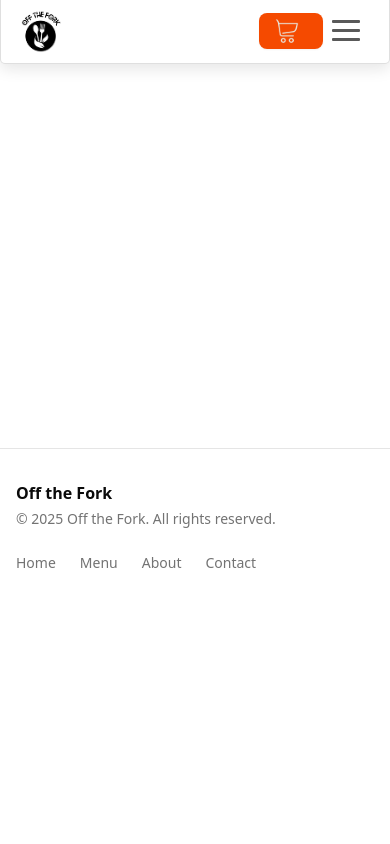
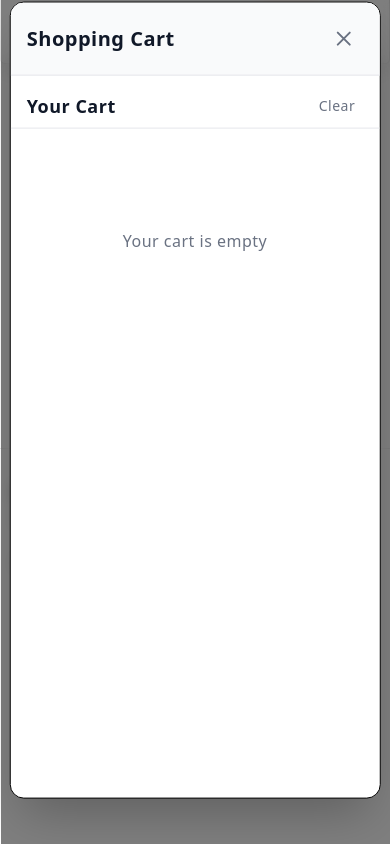
Before and after one commit to wwheastie/off-the-fork-client, a Next.js app: page /cart in a window 390 px wide. Both pictures are taken after a click on the button 291 px from the left and 31 px from the top of the page. Built offline with nearby package versions, Linux system fonts and the light colour scheme.

Commit message:
Integrating Fernandos Code
I got Fernandos code to integrate to the button functionality on the cart. Still a lot of adjustments need to be done. But the first step is done.

```diff
--- a/app/cart/CartProductItem.js
+++ b/app/cart/CartProductItem.js
@@ -37,7 +37,7 @@ export default function CartProductItem({ item, onRemove }) {
       {/* Product Image */}
       <div className="flex-shrink-0 self-center sm:self-start">
         <Image
-          src={item.image || "/placeholder-food.svg"}
+          src={item.imageUrl || "/placeholder-food.svg"}
           alt={item.name}
           width={80}
           height={80}
--- a/app/cart/OrderDetailsSelection.js
+++ b/app/cart/OrderDetailsSelection.js
@@ -1,5 +1,5 @@
 import React, { useState } from "react";
-import { Button } from "../../../components/ui/button";
+import { Button } from "../../components/ui/button";
 
 export default function OrderDetailsSection({ total }) {
   const [selectedTip, setSelectedTip] = useState(0);
--- a/app/cart/ShoppingCart.js
+++ b/app/cart/ShoppingCart.js
@@ -1,7 +1,7 @@
 import React, { useState } from "react";
-import { Button } from "../../../components/ui/button";
+import { Button } from "../../components/ui/button";
 import CartProductItem from "./CartProductItem";
-import OrderDetailsSection from "./OrderDetailsSection";
+import OrderDetailsSection from "./OrderDetailsSelection.js";
 
 export default function ShoppingCart({
   isOpen,
@@ -11,13 +11,10 @@ export default function ShoppingCart({
   onClear,
 }) {
   const [showOrderDetails, setShowOrderDetails] = useState(false);
-
+  console.log(cartItems);
   if (!isOpen) return null;
 
-  const total = cartItems.reduce(
-    (sum, item) => sum + item.price * item.quantity,
-    0
-  );
+  const total = cartItems.reduce((sum, item) => sum + item?.price * 1, 0);
 
   const handleProceedToCheckout = () => {
     setShowOrderDetails(true);
@@ -41,7 +38,7 @@ export default function ShoppingCart({
       ></div>
 
       {/* Cart Popup */}
-      <div className="fixed top-1/2 left-1/2 transform -translate-x-1/2 -translate-y-1/2 w-[95vw] lg:w-[90vw] max-w-[1200px] max-h-[95vh] lg:max-h-[90vh] bg-white rounded-xl shadow-2xl z-[1001] overflow-hidden flex flex-col">
+      <div className="fixed top-100  lg:top-120 left-1/2 transform -translate-x-1/2 -translate-y-1/2 w-[95vw] lg:w-[90vw] max-w-[1200px] max-h-[95vh] lg:max-h-[90vh] bg-white rounded-xl shadow-2xl z-[1001] overflow-hidden flex flex-col border border-black">
         <div className="flex justify-between items-center p-4 lg:p-5 border-b border-gray-200 bg-gray-50">
           <div className="flex items-center gap-3">
             {showOrderDetails && (
--- a/app/components/navbar/Navbar.js
+++ b/app/components/navbar/Navbar.js
@@ -2,12 +2,13 @@
 import React, { useContext, useState } from "react";
 import "./Navbar.css";
 import logo from "./logo.png";
-import cart from "./shopping-cart-white.png";
+import cartIcon from "./shopping-cart-white.png";
 import Image from "next/image";
 import Link from "next/link";
 import { Button } from "../../../components/ui/button";
 import MobileMenu from "./MobileMenu";
 import { GlobalContext } from "@/app/context/GlobalContext";
+import ShoppingCart from "@/app/cart/ShoppingCart";
 
 const links = [
   { name: "Our Dishes", link: "/menu" },
@@ -16,7 +17,19 @@ const links = [
 
 export default function Navbar() {
   const [mobileMenu, setMobileMenu] = useState(false);
-  const { headerLinks, cartCount } = useContext(GlobalContext);
+  const { headerLinks, cartCount, cart } = useContext(GlobalContext);
+  const [isOpen, setIsOpen] = useState(false);
+
+  const onRemoveFunction = () => {
+    console.log("remove function clicked");
+  };
+  const onClearFunction = () => {
+    console.log("on clear function clicked");
+  };
+
+  const onCloseFunction = () => {
+    setIsOpen(false);
+  };
   return (
     <>
       {" "}
@@ -41,9 +54,14 @@ export default function Navbar() {
 
         <div className="flex">
           {" "}
-          <Button className="bg-orange-600  font-semibold ">
+          <Button
+            className="bg-orange-600  font-semibold "
+            onClick={() => {
+              setIsOpen(true);
+            }}
+          >
             <Image
-              src={cart}
+              src={cartIcon}
               alt="Site Logo"
               width={100}
               height={50}
@@ -57,6 +75,13 @@ export default function Navbar() {
               </div>{" "}
             </Link>
           </Button>
+          <ShoppingCart
+            isOpen={isOpen}
+            onClose={onCloseFunction}
+            cartItems={cart}
+            onRemove={onRemoveFunction}
+            onClear={onClearFunction}
+          />
           <div
             className="menu-button md:hidden"
             onClick={() => {
```
